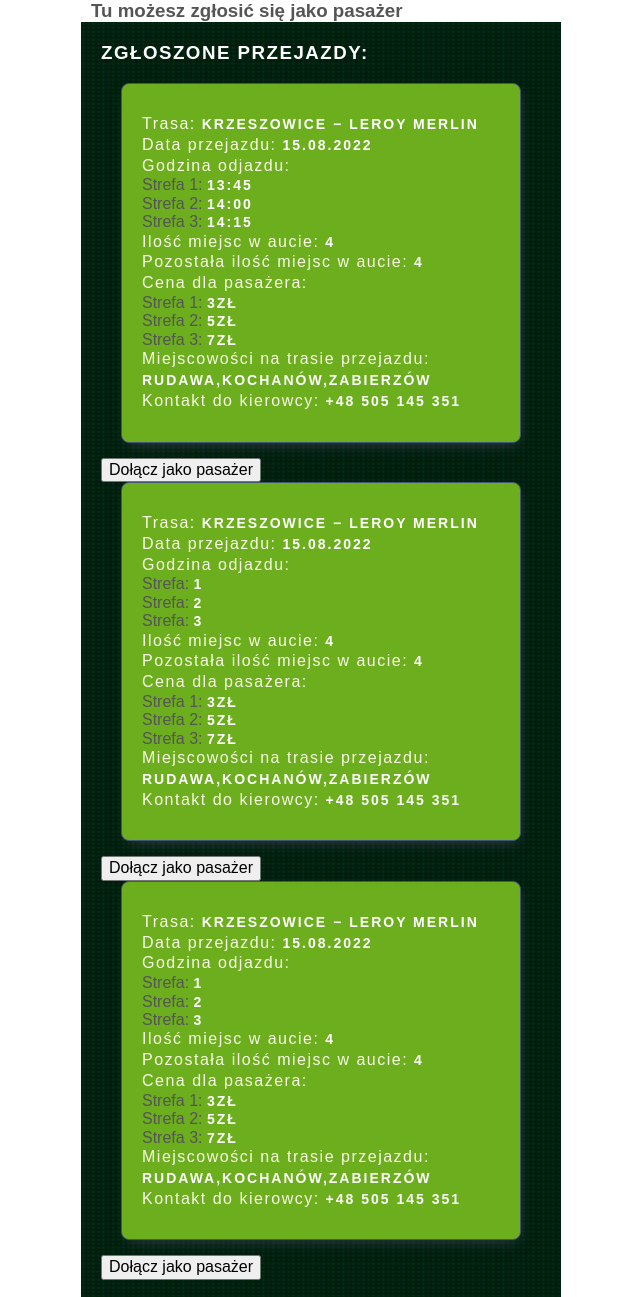
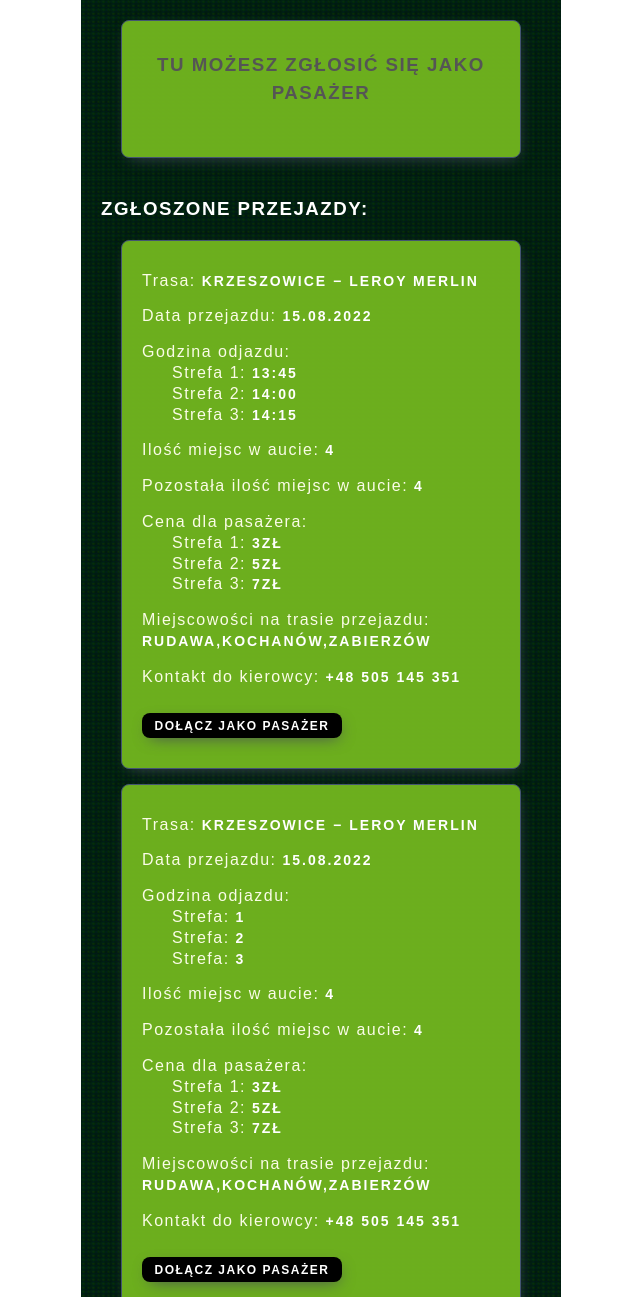
Before and after one commit to 831230/leroy-merlin-js-03-op-db, a plain HTML site: page passanger.html in a window 1280 px wide. Shown: the top 1297 px of the page, without its empty margins (319-959 px from the left). Drawn offline with nearby package versions, Linux system fonts and the light colour scheme; a web font is replaced by a local one.

Commit message:
scss passanger

```diff
--- a/passanger.html
+++ b/passanger.html
@@ -24,7 +24,9 @@
     <!-- ===============================PASSANGER HEADER START===================================== -->
     <section class="passenger">
       <div class="container">
-        <h3 class="passenger__header">Tu możesz zgłosić się jako pasażer</h3>
+        <div class="passenger-header__space">
+          <h3 class="passenger__header">Tu możesz zgłosić się jako pasażer</h3>
+        </div>
       </div>
     </section>
     <!-- ===============================PASSANGER HEADER END===================================== -->
@@ -53,13 +55,13 @@
                 <li class="reported-routes__record-item reported-routes__record-item-time">
                   <p class="reported-routes__record-item-description">Godzina odjazdu&#58;</p>
                   <ul class="reported-routes__record-time-list">
-                    <li class="reported-routes__record-time-list">Strefa 1&#58;
+                    <li class="reported-routes__record-time-list description-third">Strefa 1&#58;
                       <span class="reported-routes__record-item-content">13:45</span>
                     </li>
-                    <li class="reported-routes__record-time-list">Strefa 2&#58;
+                    <li class="reported-routes__record-time-list description-third">Strefa 2&#58;
                       <span class="reported-routes__record-item-content">14:00</span>
                     </li>
-                    <li class="reported-routes__record-time-list">Strefa 3&#58;
+                    <li class="reported-routes__record-time-list description-third">Strefa 3&#58;
                       <span class="reported-routes__record-item-content">14:15</span>
                     </li>
                   </ul>
@@ -77,13 +79,13 @@
                 <li class="reported-routes__record-item reported-routes__record-item-price">
                   <p class="reported-routes__record-item-description">Cena dla pasażera&#58;</p>
                   <ul class="reported-routes__record-price-list">
-                    <li class="reported-routes__record-price-list">Strefa 1&#58;
+                    <li class="reported-routes__record-price-list description-third">Strefa 1&#58;
                       <span class="reported-routes__record-item-content">3zł</span>
                     </li>
-                    <li class="reported-routes__record-price-list">Strefa 2&#58;
+                    <li class="reported-routes__record-price-list description-third">Strefa 2&#58;
                       <span class="reported-routes__record-item-content">5zł</span>
                     </li>
-                    <li class="reported-routes__record-price-list">Strefa 3&#58;
+                    <li class="reported-routes__record-price-list description-third">Strefa 3&#58;
                       <span class="reported-routes__record-item-content">7zł</span>
                     </li>
                   </ul>
@@ -100,10 +102,11 @@
                 </li>
               </ul>
             </div>
+            <button class="reported-routes__record-btn-join button-small">
+              <span class="reported-routes__record-btn-title btn-small-title">Dołącz jako pasażer</span>
+            </button>
           </li>
-          <button class="reported-routes__record-btn-join">
-            <span class="reported-routes__record-btn-title">Dołącz jako pasażer</span>
-          </button>
+
 
           <li class="reported-routes__item">
             <div class="reported-routes__record">
@@ -123,13 +126,13 @@
                 <li class="reported-routes__record-item reported-routes__record-item-time">
                   <p class="reported-routes__record-item-description">Godzina odjazdu&#58;</p>
                   <ul class="reported-routes__record-time-list">
-                    <li class="reported-routes__record-time-list">Strefa&#58;
+                    <li class="reported-routes__record-time-list description-third">Strefa&#58;
                       <span class="reported-routes__record-item-content">1</span>
                     </li>
-                    <li class="reported-routes__record-time-list">Strefa&#58;
+                    <li class="reported-routes__record-time-list description-third">Strefa&#58;
                       <span class="reported-routes__record-item-content">2</span>
                     </li>
-                    <li class="reported-routes__record-time-list">Strefa&#58;
+                    <li class="reported-routes__record-time-list description-third">Strefa&#58;
                       <span class="reported-routes__record-item-content">3</span>
                     </li>
                   </ul>
@@ -147,13 +150,13 @@
                 <li class="reported-routes__record-item reported-routes__record-item-price">
                   <p class="reported-routes__record-item-description">Cena dla pasażera&#58;</p>
                   <ul class="reported-routes__record-price-list">
-                    <li class="reported-routes__record-price-list">Strefa 1&#58;
+                    <li class="reported-routes__record-price-list description-third">Strefa 1&#58;
                       <span class="reported-routes__record-item-content">3zł</span>
                     </li>
-                    <li class="reported-routes__record-price-list">Strefa 2&#58;
+                    <li class="reported-routes__record-price-list description-third">Strefa 2&#58;
                       <span class="reported-routes__record-item-content">5zł</span>
                     </li>
-                    <li class="reported-routes__record-price-list">Strefa 3&#58;
+                    <li class="reported-routes__record-price-list description-third">Strefa 3&#58;
                       <span class="reported-routes__record-item-content">7zł</span>
                     </li>
                   </ul>
@@ -170,10 +173,10 @@
                 </li>
               </ul>
             </div>
+            <button class="reported-routes__record-btn-join button-small">
+              <span class="reported-routes__record-btn-title btn-small-title">Dołącz jako pasażer</span>
+            </button>
           </li>
-          <button class="reported-routes__record-btn-join">
-            <span class="reported-routes__record-btn-title">Dołącz jako pasażer</span>
-          </button>
 
           <li class="reported-routes__item">
             <div class="reported-routes__record">
@@ -193,13 +196,13 @@
                 <li class="reported-routes__record-item reported-routes__record-item-time">
                   <p class="reported-routes__record-item-description">Godzina odjazdu&#58;</p>
                   <ul class="reported-routes__record-time-list">
-                    <li class="reported-routes__record-time-list">Strefa&#58;
+                    <li class="reported-routes__record-time-list description-third">Strefa&#58;
                       <span class="reported-routes__record-item-content">1</span>
                     </li>
-                    <li class="reported-routes__record-time-list">Strefa&#58;
+                    <li class="reported-routes__record-time-list description-third">Strefa&#58;
                       <span class="reported-routes__record-item-content">2</span>
                     </li>
-                    <li class="reported-routes__record-time-list">Strefa&#58;
+                    <li class="reported-routes__record-time-list description-third">Strefa&#58;
                       <span class="reported-routes__record-item-content">3</span>
                     </li>
                   </ul>
@@ -217,13 +220,13 @@
                 <li class="reported-routes__record-item reported-routes__record-item-price">
                   <p class="reported-routes__record-item-description">Cena dla pasażera&#58;</p>
                   <ul class="reported-routes__record-price-list">
-                    <li class="reported-routes__record-price-list">Strefa 1&#58;
+                    <li class="reported-routes__record-price-list description-third">Strefa 1&#58;
                       <span class="reported-routes__record-item-content">3zł</span>
                     </li>
-                    <li class="reported-routes__record-price-list">Strefa 2&#58;
+                    <li class="reported-routes__record-price-list description-third">Strefa 2&#58;
                       <span class="reported-routes__record-item-content">5zł</span>
                     </li>
-                    <li class="reported-routes__record-price-list">Strefa 3&#58;
+                    <li class="reported-routes__record-price-list description-third">Strefa 3&#58;
                       <span class="reported-routes__record-item-content">7zł</span>
                     </li>
                   </ul>
@@ -240,10 +243,10 @@
                 </li>
               </ul>
             </div>
+            <button class="reported-routes__record-btn-join button-small">
+              <span class="reported-routes__record-btn-title btn-small-title">Dołącz jako pasażer</span>
+            </button>
           </li>
-          <button class="reported-routes__record-btn-join">
-            <span class="reported-routes__record-btn-title">Dołącz jako pasażer</span>
-          </button>
 
         </ul>
       </div>
--- a/sass/component/_buttons.scss
+++ b/sass/component/_buttons.scss
@@ -2,7 +2,7 @@
   @include btn-basic-setup;
   @include shadow-grey;
   padding: 3px 0;
-  width: 150px;
+  width: 200px;
   height: 25px;
   margin-top: 10px;
   &:hover,
@@ -14,6 +14,10 @@
 
 .btn-small-title {
   color: $secondary-color;
+  letter-spacing: 1.5px;
+  text-transform: uppercase;
+  font-size: 12px;
+  font-weight: 600;
 }
 
 // xxxxxxxxxxxxxx TEMPORARY START xxxxxxxxxxxxx
--- /dev/null
+++ b/sass/layout/passanger/_passanger-header.scss
@@ -0,0 +1,14 @@
+.passenger .container {
+    background-image: url(../images/bc.jpg);
+    background-repeat: repeat;
+    padding: 20px 0;
+}
+
+.passenger-header__space {
+    @include box;
+}
+
+.passenger__header {
+    @include headers-h3;
+    line-height: 1.5;
+}
--- a/sass/main.scss
+++ b/sass/main.scss
@@ -16,6 +16,7 @@
 @import "./layout/driver/modal-form-driver";
 @import "./layout/driver/driver-header";
 @import "./layout/driver/reported-routes";
+@import "./layout/passanger/passanger-header";
 
 @import "./pages/index/login-header";
 @import "./pages/home/hero-headers";
--- a/sass/pages/driver/_reported-routes.scss
+++ b/sass/pages/driver/_reported-routes.scss
@@ -7,6 +7,10 @@
   @include box;
   margin-bottom: 15px;
   text-align: left;
+}
+
+.reported-routes__record-item {
+  margin-bottom: 15px;
 }
 
 .reported-routes__record-item-description {
```
Also changed, not shown: css/main.css, css/main.min.css, 2 other files.
